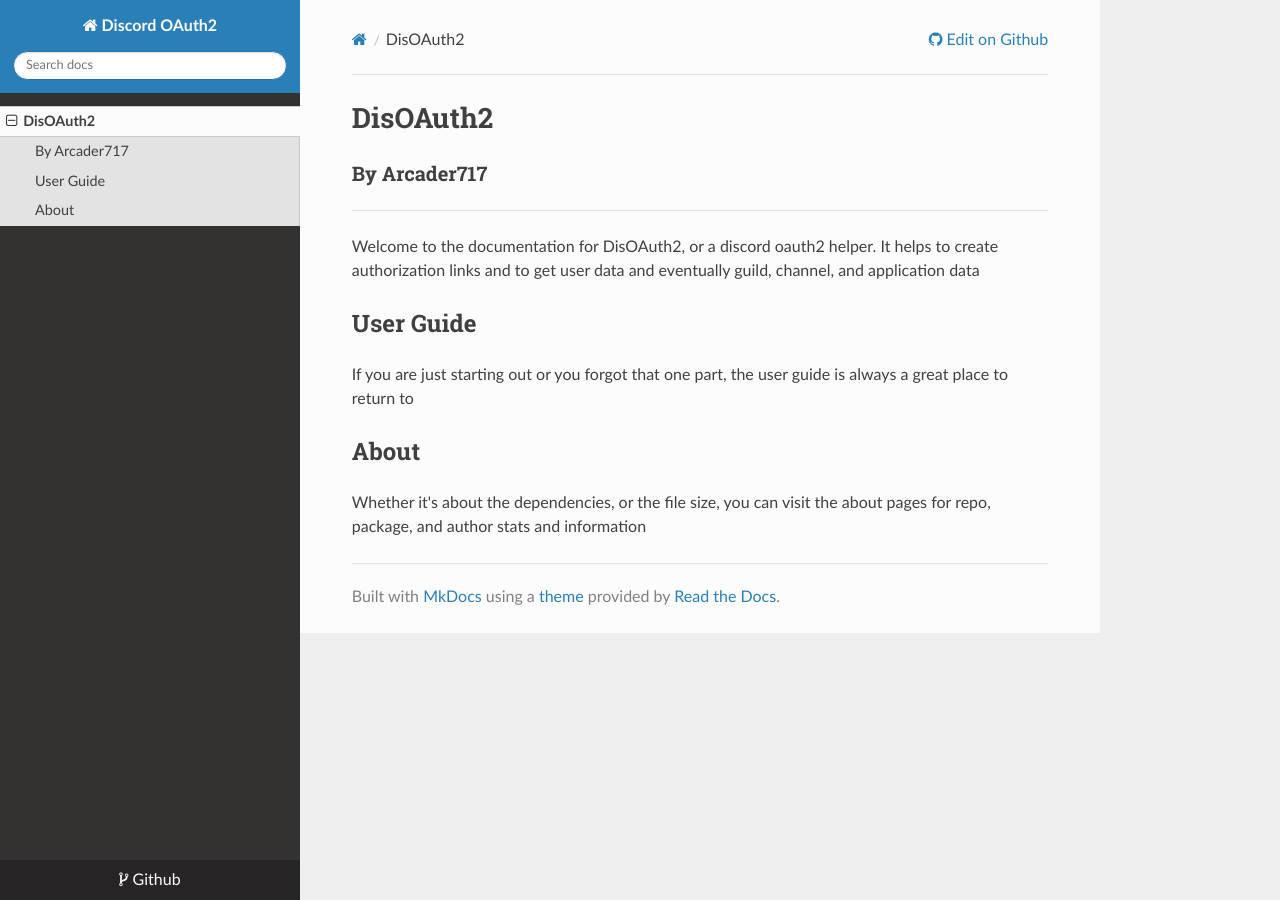
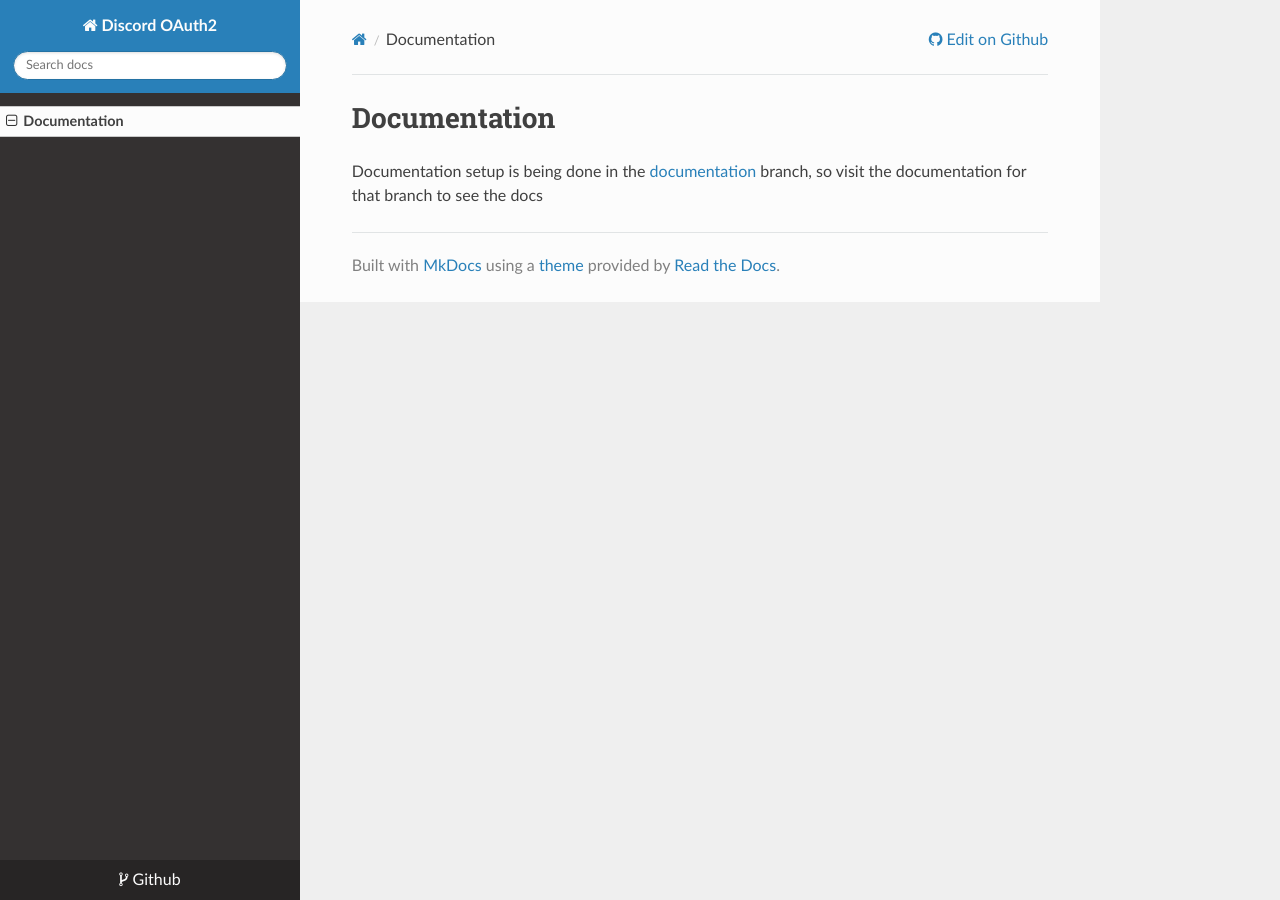
Before and after one commit to disoauth/DiscoAuth, an MkDocs documentation site: the page built from docs/index.md, in a window 1280 px wide. Built offline with MkDocs 1.6.1, drawn with Linux system fonts in a browser that asks for light colours; nearby versions of some CDN libraries.

Commit message:
Update index.md

```diff
--- a/docs/index.md
+++ b/docs/index.md
@@ -1,12 +1,2 @@
-# DisOAuth2
-### By Arcader717
-
-***
-
-Welcome to the documentation for DisOAuth2, or a discord oauth2 helper. It helps to create authorization links and to get user data and eventually guild, channel, and application data
-
-## User Guide
-If you are just starting out or you forgot that one part, the user guide is always a great place to return to
-
-## About
-Whether it's about the dependencies, or the file size, you can visit the about pages for repo, package, and author stats and information
+# Documentation
+Documentation setup is being done in the [documentation](https://async-disoauth2.readthedocs.io/en/documentation/) branch, so visit the documentation for that branch to see the docs
```
